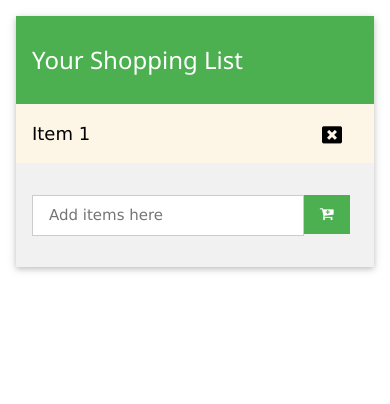
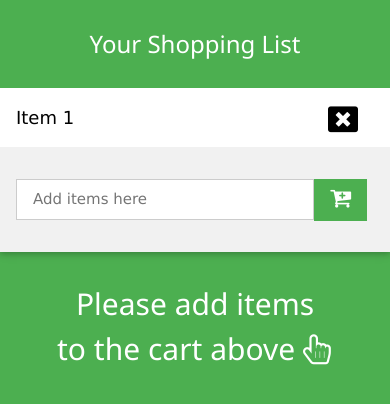
Before and after one commit to crutledge7/angular-grocery-list, a plain HTML site: page index.html in a window 390 px wide. Drawn offline with nearby package versions, Linux system fonts and the light colour scheme.

Commit message:
Fix mobile issues

```diff
--- a/index.html
+++ b/index.html
@@ -1,11 +1,12 @@
 <!DOCTYPE html>
 <html>
     <!-- Pulling in Angular Script-->
+    <meta name="viewport" content="width=device-width, initial-scale=1">
     <script src="https://ajax.googleapis.com/ajax/libs/angularjs/1.6.4/angular.min.js"></script>
     <link rel="stylesheet" href="https://www.w3schools.com/w3css/4/w3.css">
    <link rel="stylesheet" href="https://cdnjs.cloudflare.com/ajax/libs/font-awesome/4.7.0/css/font-awesome.min.css">
     <title>Shopping List</title>
-    <body>
+    <body class="w3-green">
 
         <script>
         var app = angular.module("myShoppingList", []);
@@ -29,15 +30,15 @@
 
         </script>
 
-        <div ng-app="myShoppingList" ng-cloack ng-controller="myCtrl" class="w3-card-2 w3-margin" style="max-width:400px;">
+        <div ng-app="myShoppingList" ng-cloack ng-controller="myCtrl" class="w3-card-2" style="width:100%; ">
             <header class="w3-container w3-green w3-padding-16">
-    <h3>Your Shopping List</h3>
+    <h3 style="text-align: center;">Your Shopping List</h3>
   </header>
             <ul class="w3-ul">
-                <li ng-repeat="x in products" class="w3-padding-16 w3-sand" style="font-size:1.2em;">
+                <li ng-repeat="x in products" class="w3-padding-16 w3-white" style="font-size:1.2em;">
                 {{x}}
                     <span ng-click="removeItem($index)" style="cursor:pointer; font-size:20px" class="w3-right w3-margin-right">
-                    <i class="fa fa-window-close" aria-hidden="true"></i>
+                    <i class="fa fa-window-close" aria-hidden="true" style="font-size: 30px;"></i>
                     </span>
                 </li>
             </ul>
@@ -47,12 +48,13 @@
                         <input placeholder="Add items here" ng-model="addMe" class="w3-input w3-border w3-padding">
                     </div>
                     <div class="w3-col s2">
-                        <button ng-click="addItem()" class="w3-btn w3-padding w3-green"><i class="fa fa-cart-plus" aria-hidden="true"></i></button>
+                        <button ng-click="addItem()" class="w3-btn w3-padding w3-green" ><i class="fa fa-cart-plus" aria-hidden="true" style="font-size: 1.5em;"></i></button>
                     </div>
                 </div>
                 <p class="w3-text-red">{{errortext}}</p>
             </div>
+
         </div>
-
+        <h2 style="text-align: center; padding-top: 5%;">Please add items <br>to the cart above <i class="fa fa-hand-pointer-o" aria-hidden="true"></i> </h2>
     </body>
 </html>
```
